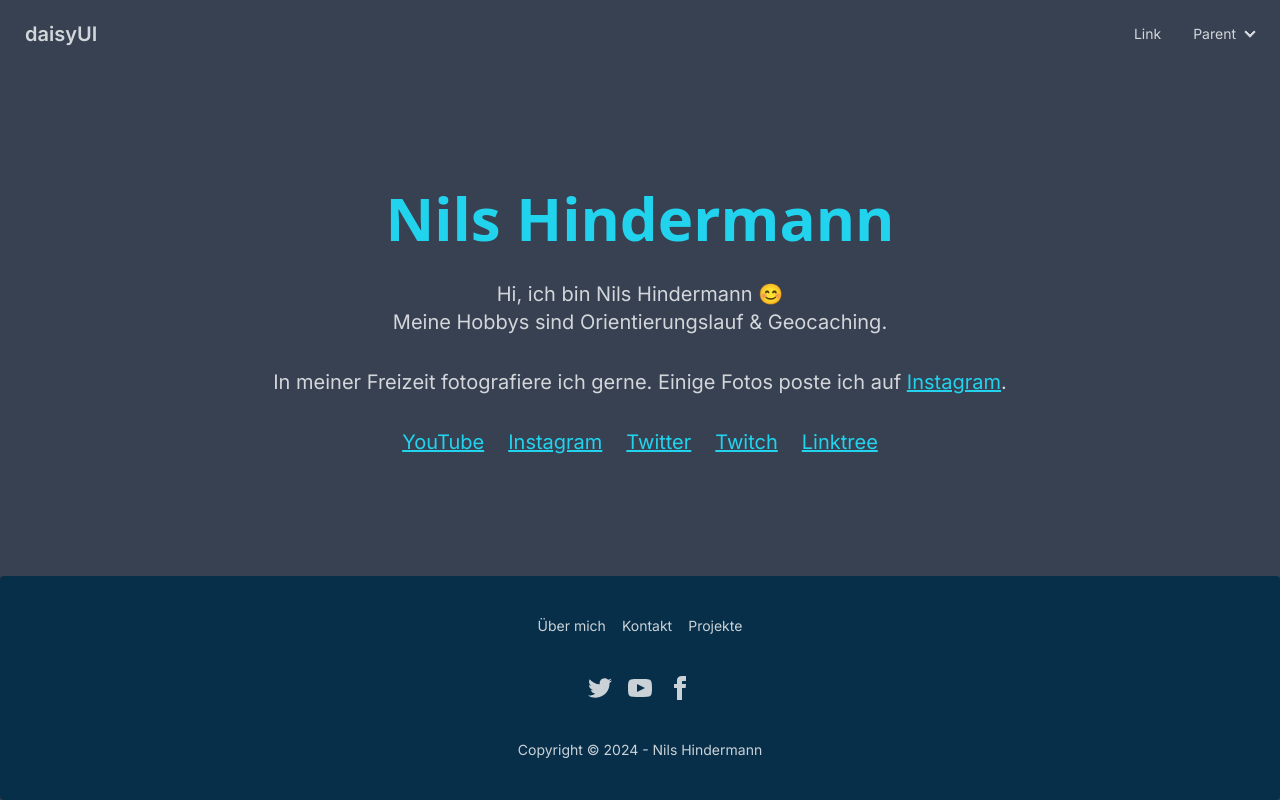
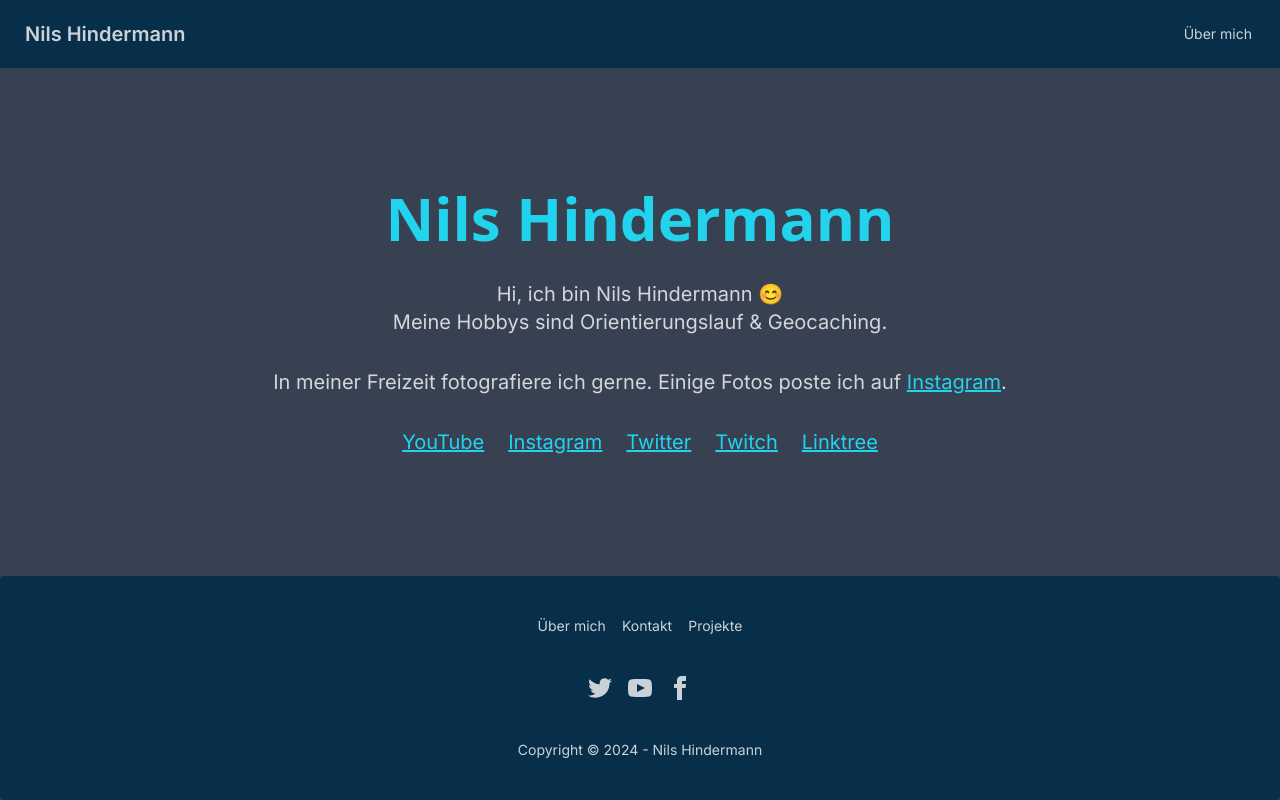
Before and after one commit to nilshindermann/nilsh.ch, a Next.js app: page / in a window 1280 px wide. Built offline with nearby package versions, Linux system fonts and the light colour scheme.

Commit message:
daisyUI fix navbar

```diff
--- a/components/Navbar.tsx
+++ b/components/Navbar.tsx
@@ -16,29 +16,21 @@ const links: { url: string; displayName: string }[] = [
 ];
 
 export default function Navbar(): ReactElement {
-    const pathname = usePathname();
-
     return (
-        <div className="navbar bg-base-100">
+        <div className="navbar bg-neutral text-neutral-content">
             <div className="flex-1">
-                <a className="btn btn-ghost text-xl">daisyUI</a>
+                <Link className="btn btn-ghost text-xl" href="/">Nils Hindermann</Link>
             </div>
             <div className="flex-none">
                 <ul className="menu menu-horizontal px-1">
-                    <li><a>Link</a></li>
-                    <li>
-                        <details>
-                            <summary>
-                                Parent
-                            </summary>
-                            <ul className="p-2 bg-base-100 rounded-t-none">
-                                <li><a>Link 1</a></li>
-                                <li><a>Link 2</a></li>
-                            </ul>
-                        </details>
-                    </li>
+                    <li><NavbarLink href="/about">Über mich</NavbarLink></li>
                 </ul>
             </div>
         </div>
     );
 }
+
+function NavbarLink({href, children}): ReactElement {
+    const pathname = usePathname();
+    return <Link href={href} className={pathname == href ? "font-bold" : ""}>{children}</Link>
+}
```
